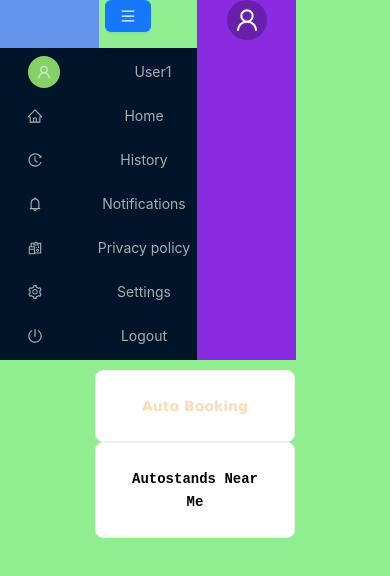
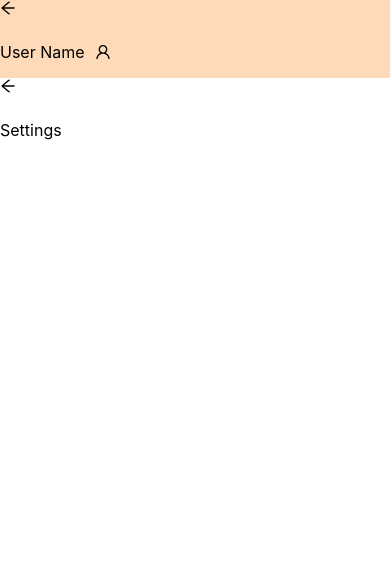
Before and after one commit to vinayakac/Google-page, a React (Create React App) app in the folder taxi-booking/: page / in a window 390 px wide. Shown: the top 576 px of the page. Built offline with nearby package versions, Linux system fonts and the light colour scheme; the HTML template or start-up script is replaced by a standard one.

Commit message:
created the profile section and setting section header and arranged it

```diff
--- a/taxi-booking/src/App.js
+++ b/taxi-booking/src/App.js
@@ -1,12 +1,16 @@
 // import logo from './logo.svg';
 // import NavBar from './Components/Navigation';
-import DashboardComponents from './Components/Dashboard';
+// import DashboardComponents from './Components/Dashboard';
 import './App.css';
+import ProfilePage from './Components/Profilesection';
+import SettingPage from './Components/Settings';
 
 function App() {
   return (
     <div className="App">
-      <DashboardComponents/>
+      {/* <DashboardComponents/> */}
+      <ProfilePage/>
+      <SettingPage/>
     </div>
   );
 }
--- /dev/null
+++ b/taxi-booking/src/Components/Profilesection.css
@@ -0,0 +1,26 @@
+@media screen and (max-width: 480px) {
+    .Profile-Section{
+        background-color: peachpuff;
+    }
+
+
+    .Profile-Section-Top-Layout{
+        display: flex;
+        flex-direction: column;
+        align-content: flex-start;
+        flex-wrap: wrap;
+        row-gap: 10px;
+    }
+
+    .Profile-Section-Top-Layout-Exit{
+        display: flex;
+    }
+
+    .Profile-Section-Top-Layout-Subsection{
+        display: flex;
+        justify-content: space-between;
+        column-gap: 10px;
+        align-items: center;
+
+    }
+}
--- a/taxi-booking/src/Components/Profilesection.js
+++ b/taxi-booking/src/Components/Profilesection.js
@@ -1,10 +1,32 @@
-import { UserOutlined } from '@ant-design/icons';
+import { UserOutlined, ArrowLeftOutlined } from '@ant-design/icons';
+import './Profilesection.css';
 
 
 
-export default function Profileage(){
+export default function ProfilePage(){
     return(
         <>
-        <UserOutlined/></>
+        <div className="Profile-Section">
+            <div className="Profile-Section-Top-Layout">
+                <div className='Profile-Section-Top-Layout-Exit'>
+                    <ArrowLeftOutlined/>
+                </div>
+                <div className='Profile-Section-Top-Layout-Subsection'>
+                    <div className='Top-Layout-Subsection-UserName'>
+                        <p> User Name</p>
+                    </div>
+                    <div className='Top-Layout-Subsection-UserImage'>
+                        <UserOutlined/>
+                    </div>
+                </div>
+            </div>
+            <div className='Profile-Section-Body-Layout'>
+                <div className=''></div>
+            </div>
+
+
+
+        </div>
+        </>
     );
 }
--- /dev/null
+++ b/taxi-booking/src/Components/Settings.css
@@ -0,0 +1,26 @@
+@media screen and (max-width: 480px) {
+    .settings-Section{
+        background-color: peachpuff;
+    }
+
+
+    .Settings-Section-Top-Layout{
+        display: flex;
+        flex-direction: column;
+        align-content: flex-start;
+        flex-wrap: wrap;
+        row-gap: 10px;
+    }
+
+    .Settings-Section-Top-Layout-Exit{
+        display: flex;
+    }
+
+    .Settings-Section-Top-Layout-Subsection{
+        display: flex;
+        justify-content: space-between;
+        column-gap: 10px;
+        align-items: center;
+
+    }
+}
--- /dev/null
+++ b/taxi-booking/src/Components/Settings.js
@@ -0,0 +1,29 @@
+import {  ArrowLeftOutlined, } from '@ant-design/icons';
+import './Settings.css';
+
+
+
+export default function SettingPage(){
+    return(
+        <>
+        <div className="Settings-Section">
+            <div className="Settings-Section-Top-Layout">
+                <div className='Settings-Section-Top-Layout-Exit'>
+                    <ArrowLeftOutlined/>
+                </div>
+                <div className='Settings-Section-Top-Layout-Subsection'>
+                    <div className='Top-Layout-Subsection-Title'>
+                        <p> Settings</p>
+                    </div>
+                </div>
+            </div>
+            <div className='Profile-Section-Body-Layout'>
+                <div className=''></div>
+            </div>
+
+
+
+        </div>
+        </>
+    );
+}
```
